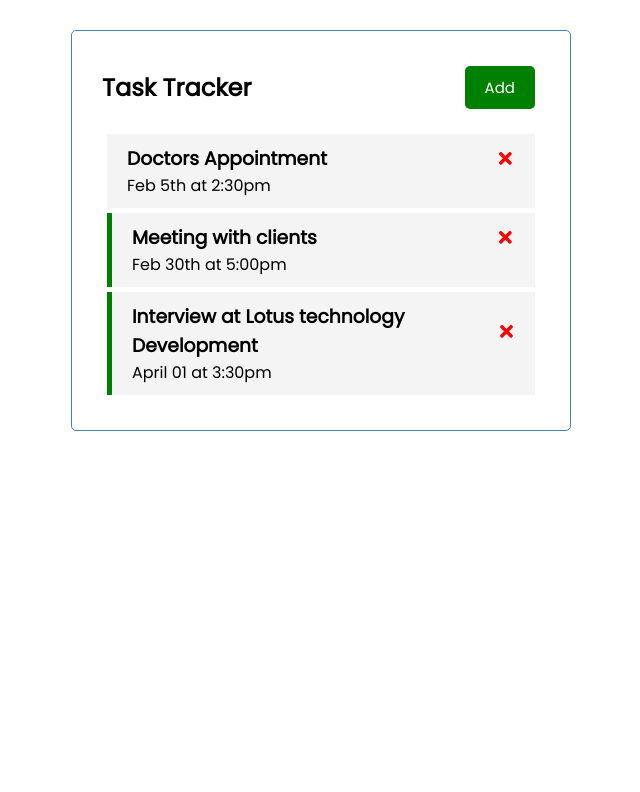
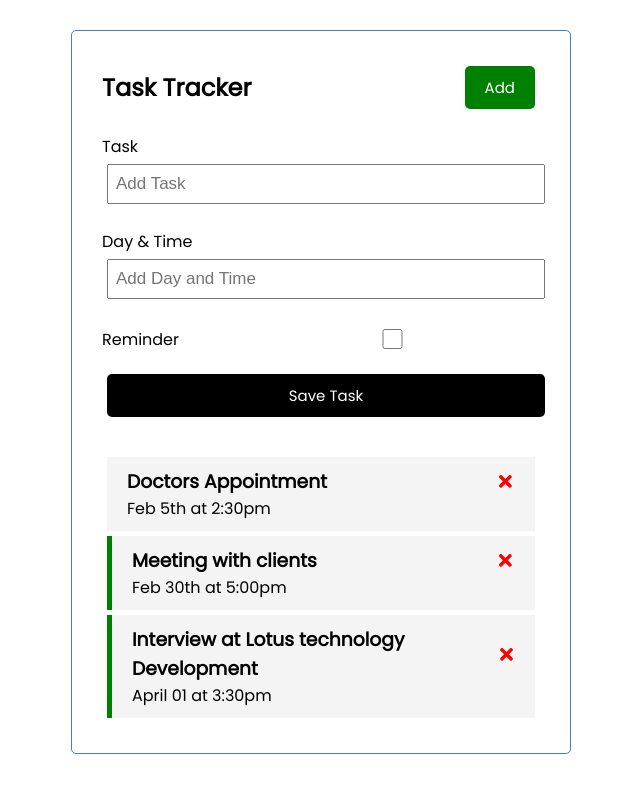
Before and after one commit to SheikhRashed/Task-Tracker, a React (Create React App) app: page / in a window 1280 px wide. Shown: the top 792 px of the page, without its empty margins (319-959 px from the left). Built offline with nearby package versions, Linux system fonts and the light colour scheme.

Commit message:
AddTask From added

```diff
--- a/src/App.js
+++ b/src/App.js
@@ -4,6 +4,8 @@
 // components
 import Header from './components/Header';
 import TaskList from './components/Tasks';
+import AddTask from './components/AddTask';
+
 function App() {
   const [tasks, setTasks] = useState([
     {
@@ -41,6 +43,9 @@
   return (
     <div className='container'>
       <Header />
+
+      <AddTask />
+
       {tasks.length !== 0 ? (
         <TaskList
           tasks={tasks}
--- /dev/null
+++ b/src/components/AddTask.js
@@ -0,0 +1,22 @@
+const AddTask = () => {
+  return (
+    <form className='add-form'>
+      <div className='form-control'>
+        <label htmlFor='Task'>Task</label>
+        <input type='text' placeholder='Add Task' />
+      </div>
+      <div className='form-control'>
+        <label htmlFor='Time'>Day & Time </label>
+        <input type='text' placeholder='Add Day and Time ' />
+      </div>
+      <div className='form-control form-control-check'>
+        <label htmlFor='Task'>Reminder</label>
+        <input type='checkbox' />
+      </div>
+
+      <input type='submit' value='Save Task' className='btn btn-block' />
+    </form>
+  );
+};
+
+export default AddTask;
```
